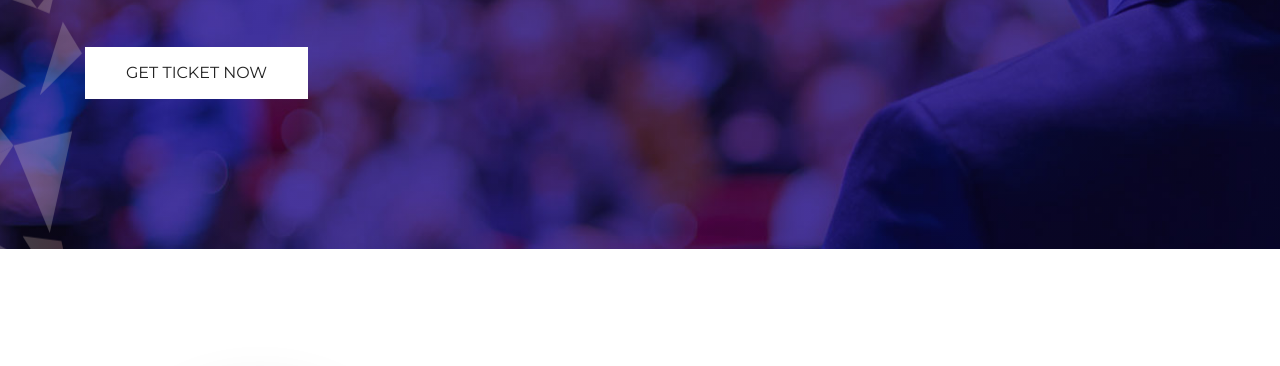
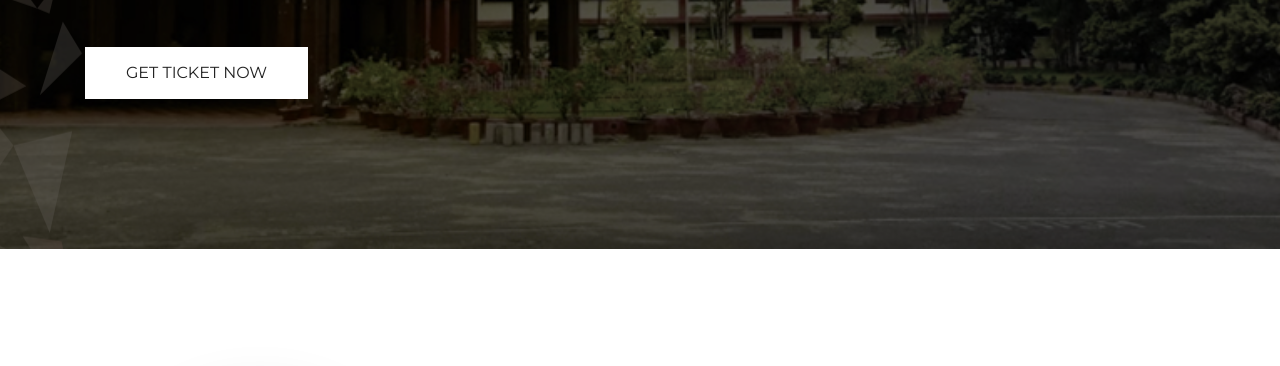
Before and after one commit to thetronjohnson/Conference-2020, a plain HTML site: page index.html in a window 1280 px wide. Shown: the part 450-816 px from the top of the page. Drawn offline with Linux system fonts and the light colour scheme; some packages are replaced by stand-ins of ours; files that its build step writes are made by us from their sources.

Commit message:
Added mace background as hero image

```diff
--- a/css/style.css
+++ b/css/style.css
@@ -89,8 +89,9 @@ ul.social-links li a i {
 
 .overlay:after {
   content: '';
-  background: -webkit-linear-gradient(-45deg, #1e5799 0%, #1d1546 0%, #1a0b25 100%, #207cca 100%);
-  opacity: .25;
+  /* background: -webkit-linear-gradient(-45deg, #1e5799 0%, #1d1546 0%, #1a0b25 100%, #207cca 100%); */
+  background: rgba(0,0,0,0.6);
+  z-index: 1;
   position: absolute;
   top: 0;
   left: 0;
@@ -198,10 +199,12 @@ button:hover {
 }
 
 .bg-banner-one {
-  background: url(../images/background/homepage-one-banner.jpg) no-repeat;
+  background: url(../images/background/mace_front.jpg) no-repeat;
   background-size: cover;
   background-position: center center;
-}
+  opacity: 1;
+}
+
 
 .bg-banner-two {
   background: url(../images/background/banner-bg-two.jpg) no-repeat;
```
Also changed, not shown: images/background/mace_front.jpg (added).
